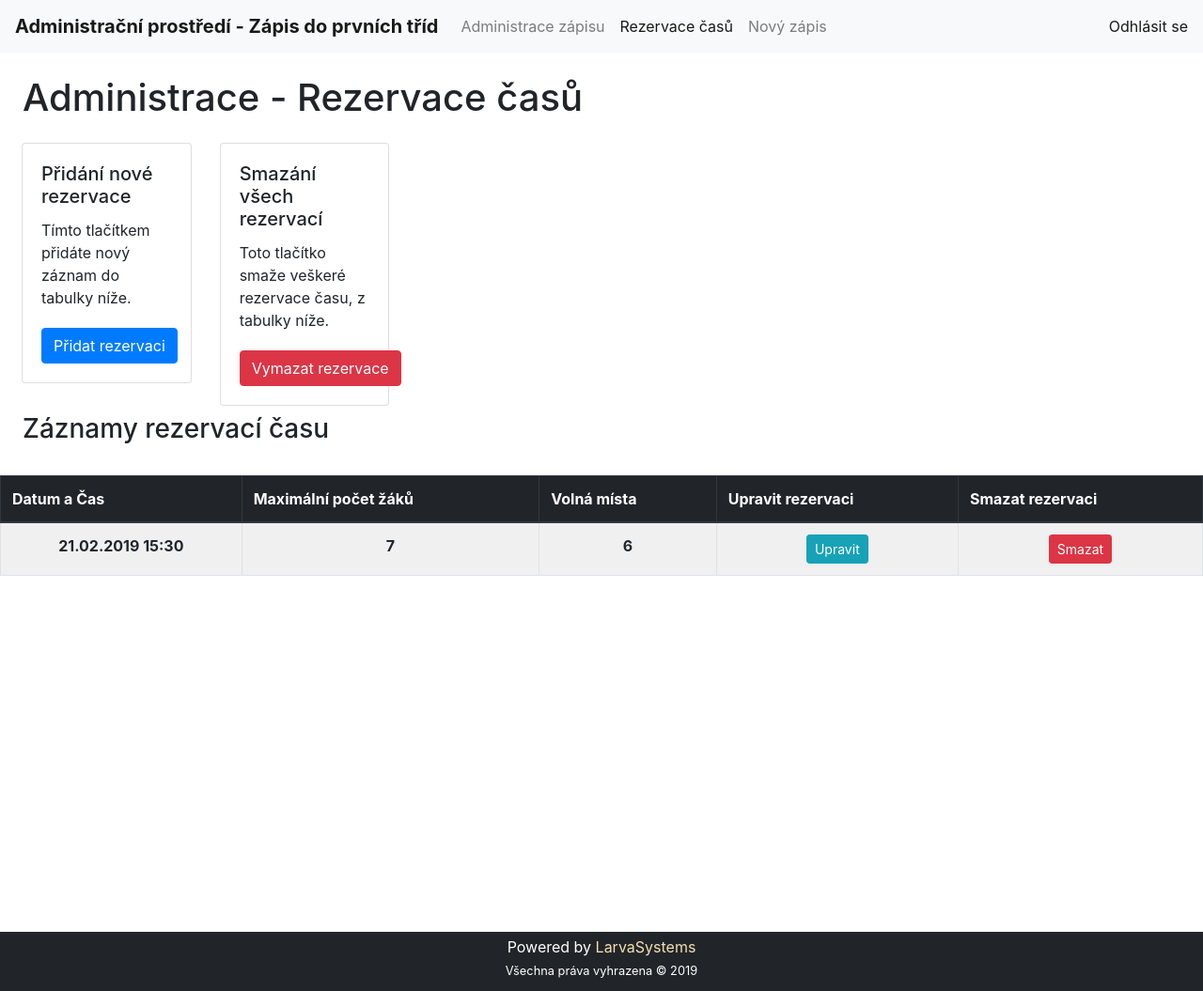
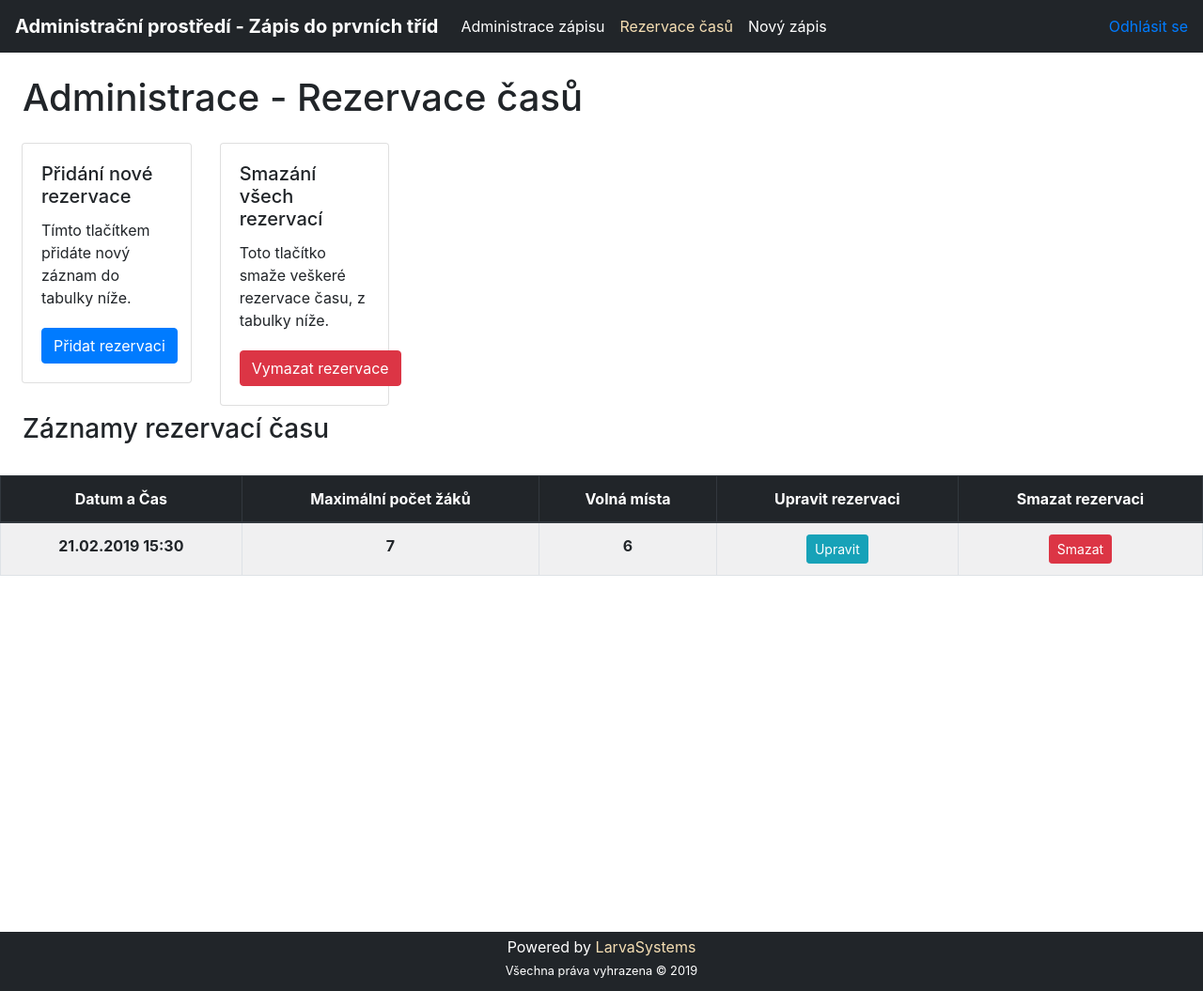
Before and after one commit to xstor1/ZsMetelkovoZapisDoPrvnichTrid, a PHP site: page /admin/reservation.php in a window 1280 px wide. Shown: the whole page at 94% size. Run offline with PHP 8.4, Linux system fonts and the light colour scheme; the visitor is signed in with stand-in values (Sample User, id 1); data comes from the database, SQL or seed files in the repository; some libraries are stand-ins or nearby versions.

Commit message:
Puf spider

```diff
--- a/admin/reservation.php
+++ b/admin/reservation.php
@@ -96,8 +96,8 @@
 </head>
 <body>
 <header>
-    <nav class="navbar navbar-expand-lg navbar-light bg-light">
-        <a class="navbar-brand" href="#"> <strong>Administrační prostředí - Zápis do prvních tříd</strong></a>
+    <nav class="navbar navbar-expand-lg" style="background-color:  #212529; color: white">
+        <a style="color: white" class="navbar-brand" href="#"> <strong>Administrační prostředí - Zápis do prvních tříd</strong></a>
         <button class="navbar-toggler" type="button" data-toggle="collapse" data-target="#navbarText"
                 aria-controls="navbarText" aria-expanded="false" aria-label="Toggle navigation">
             <span class="navbar-toggler-icon"></span>
@@ -105,18 +105,18 @@
         <div class="collapse navbar-collapse" id="navbarText">
             <ul class="navbar-nav mr-auto">
                 <li class="nav-item ">
-                    <a class="nav-link" href="view.php">Administrace zápisu <span class="sr-only">(current)</span></a>
+                    <a  style="color: white" class="nav-link" href="view.php">Administrace zápisu</a>
                 </li>
                 <li class="nav-item active">
-                    <a class="nav-link" href="#">Rezervace časů<span class="sr-only">(current)</span></a>
+                    <a style="color: wheat" class="nav-link" href="#">Rezervace časů<span class="sr-only">(current)</span></a>
                 </li>
                 <li class="nav-item">
-                    <a class="nav-link" href="../index.php" target="_blank">Nový zápis <span class="sr-only"></span></a>
+                    <a style="color: white" class="nav-link" href="../index.php" target="_blank">Nový zápis <span class="sr-only"></span></a>
                 </li>
 
             </ul>
             <span class="navbar-text">
-      <a href="logout.php">Odhlásit se</a>
+      <a   href="logout.php">Odhlásit se</a>
     </span>
         </div>
     </nav>
@@ -150,7 +150,7 @@
 
     <div class="row">
             <div class="col-xl-12">
-            <div style="overflow:hidden;overflow-y: auto; overflow-x:auto; height: 500px; margin-bottom: 10px;">
+            <div style="overflow:hidden;overflow-y: auto; overflow-x:auto; height: 500px; margin-bottom: 10px; text-align: center;">
                 <table class=" table table-light table-striped table-bordered mt-4 table-fixed">
 
                     <thead class="thead-dark">
```
